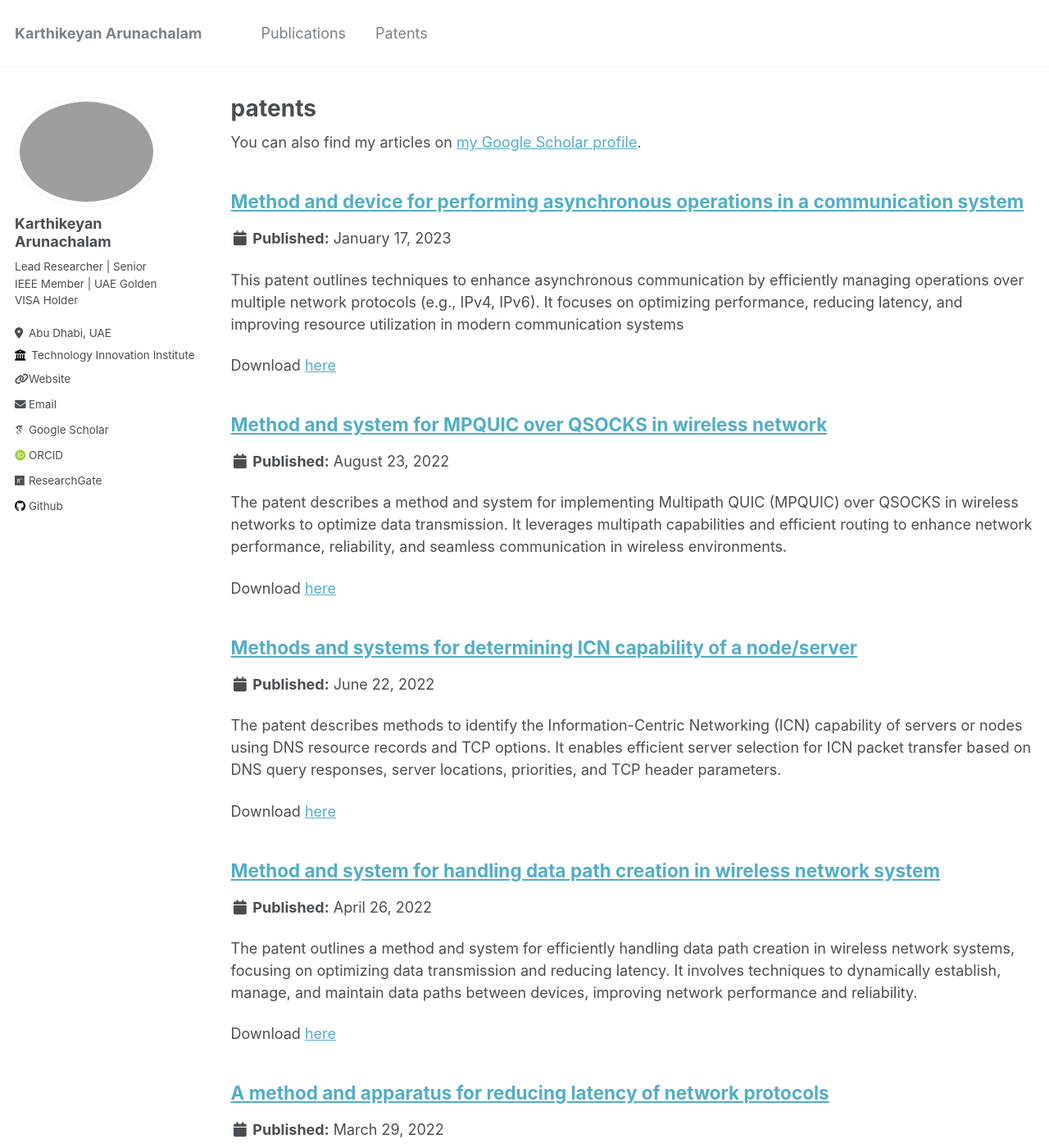
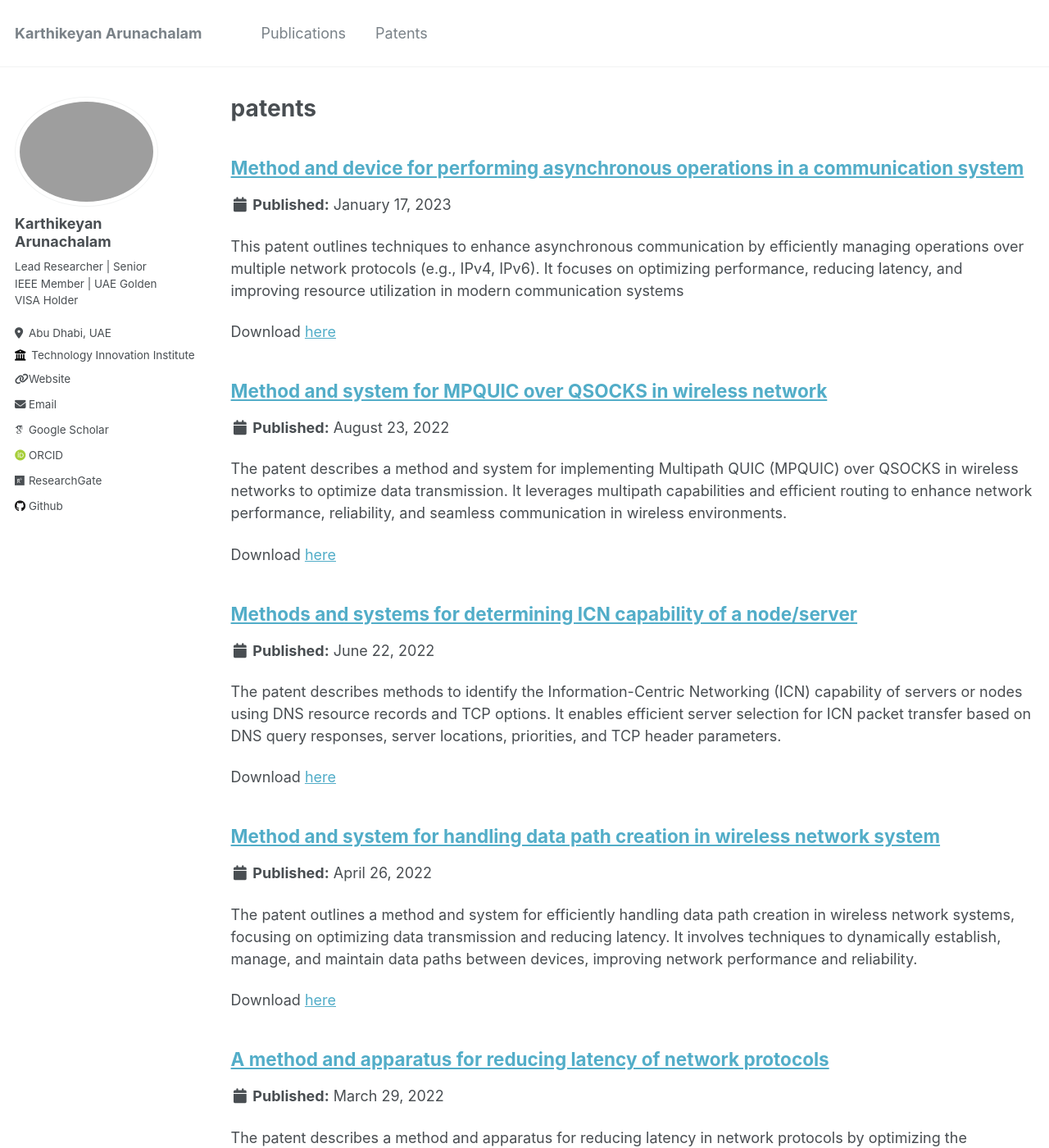
Before and after one commit to karthikeyansct/karthikeyansct.github.io, a Jekyll site: the page built from _pages/patents.md, in a window 1280 px wide and 1400 px high. Shown: the whole window at 82% size. Built offline with Jekyll 4.4.1, drawn with Linux system fonts in a browser that asks for light colours; some web fonts are replaced; some of the changed text lies outside the part shown.

Commit message:
Update patents.md

```diff
--- a/_pages/patents.md
+++ b/_pages/patents.md
@@ -5,12 +5,12 @@ permalink: /patents/
 author_profile: true
 ---
 
-{% if site.author.googlescholar %}
-  <div class="wordwrap">You can also find my articles on <a href="{{site.author.googlescholar}}">my Google Scholar profile</a>.</div>
-{% endif %}
-
 {% include base_path %}
 
 {% for post in site.patents reversed %}
   {% include archive-single.html %}
 {% endfor %}
+
+{% if site.author.googlescholar %}
+  <div class="wordwrap">You can also find my articles on <a href="{{site.author.googlescholar}}">my Google Scholar profile</a>.</div>
+{% endif %}
```
